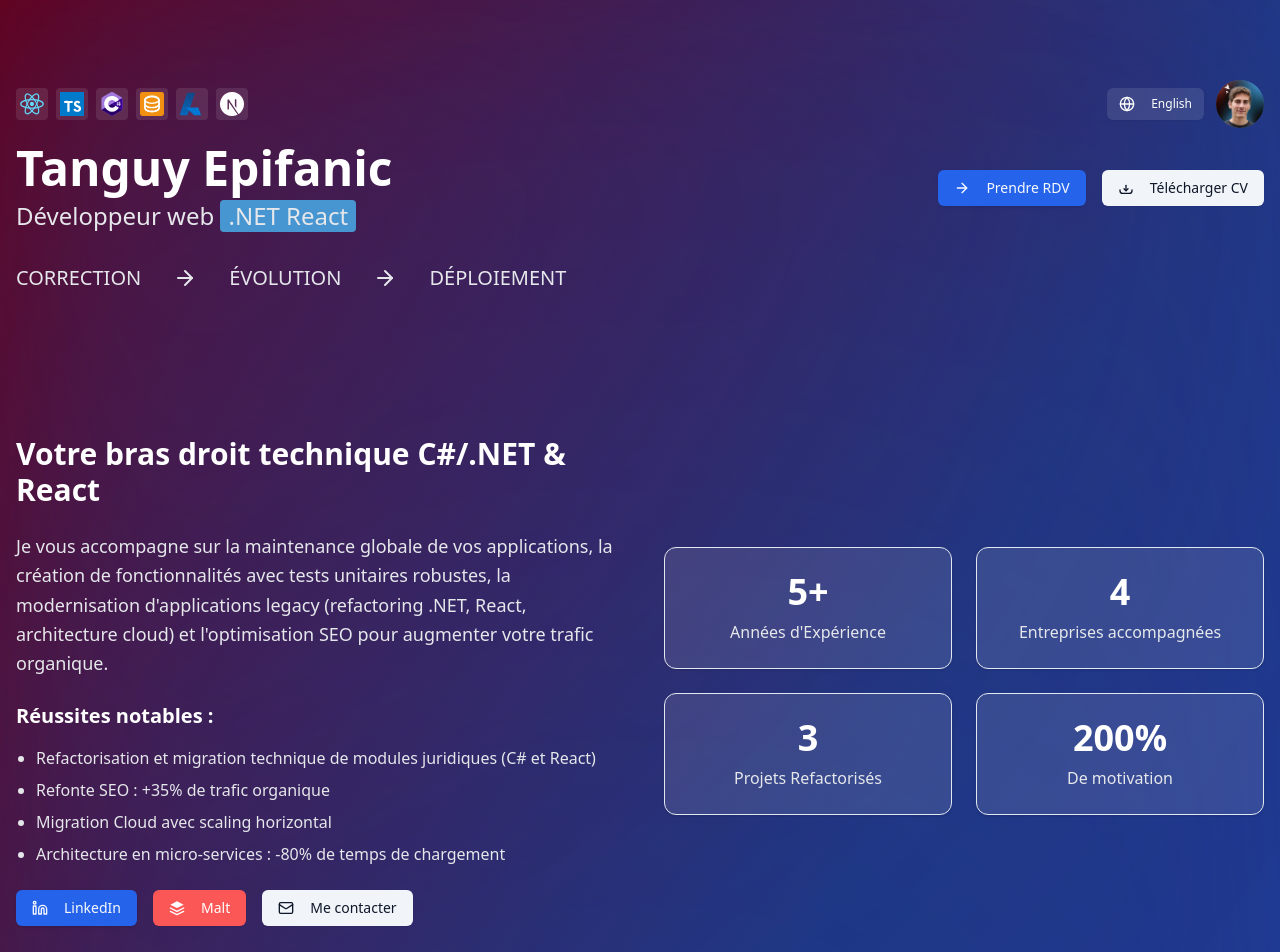
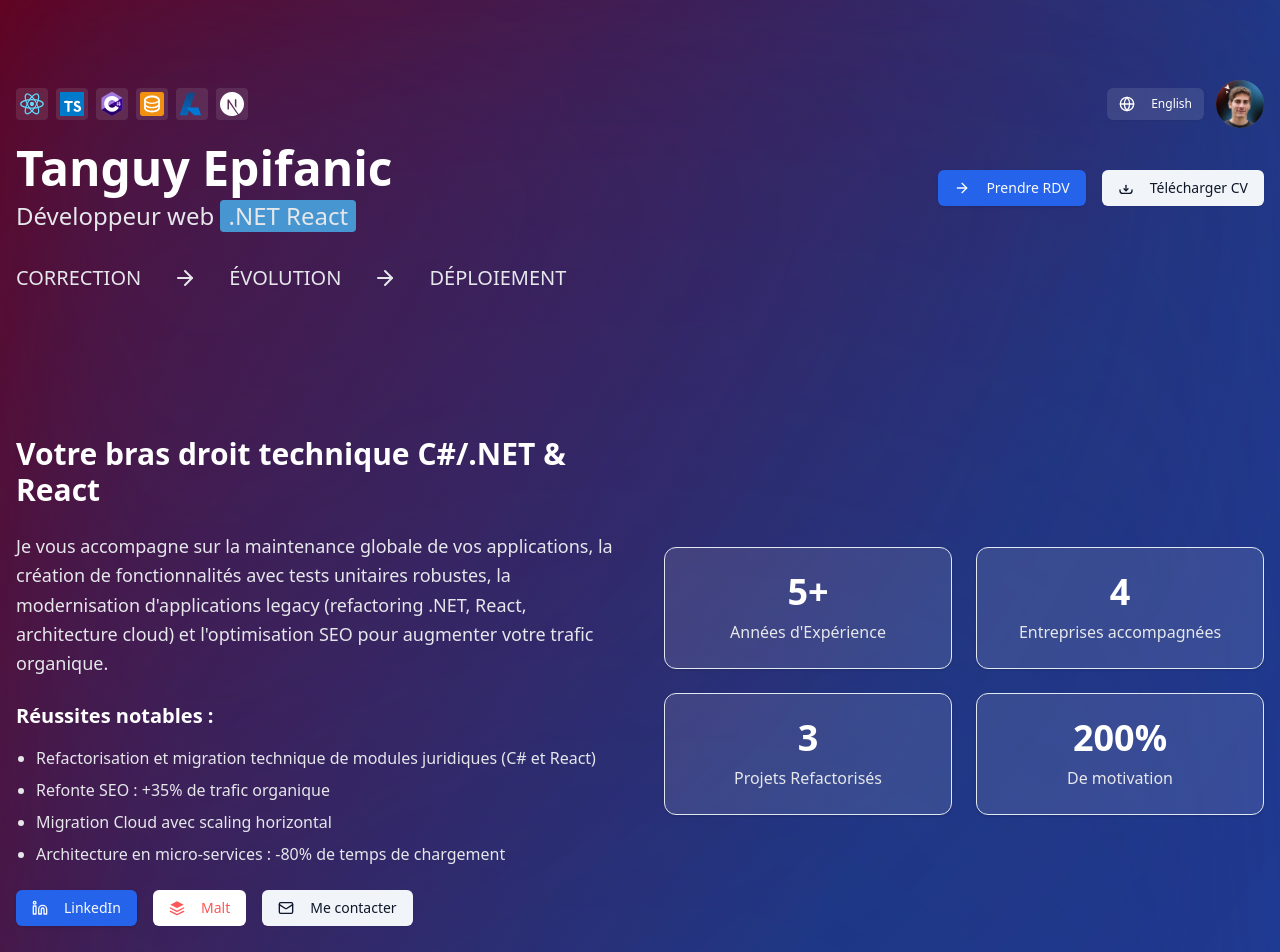
Before and after one commit to TEpifanic/portfolio, a Next.js app: page / in a window 1280 px wide. Shown: the top 952 px of the page. Built offline with nearby package versions, Linux system fonts and the light colour scheme.

Commit message:
Changed CV and Malt icon

```diff
--- a/app/page.tsx
+++ b/app/page.tsx
@@ -333,13 +333,13 @@ export default function Portfolio() {
               <div className="flex gap-4">
                 <Button asChild>
                   <Link href="https://www.linkedin.com/in/tanguy-epifanic/" target="_blank" rel="noopener noreferrer">
-                    <Linkedin className="w-4 h-4 mr-2" />
+                    <Linkedin className="w-5 h-5 mr-2" />
                     {t.linkedin}
                   </Link>
                 </Button>
-                <Button variant="outline" asChild className="bg-[#FC5757] text-white hover:bg-[#FC5757]/90 hover:text-white border-0">
+                <Button variant="outline" asChild className="bg-white hover:bg-white/90 text-[#FC5757] hover:text-[#FC5757] border-0">
                   <Link href="https://www.malt.fr/profile/tanguyepifanic" target="_blank" rel="noopener noreferrer">
-                    <svg className="w-4 h-4 mr-2" viewBox="0 0 24 24" fill="none" xmlns="http://www.w3.org/2000/svg">
+                    <svg className="w-5 h-5 mr-2" viewBox="0 0 24 24" fill="none" xmlns="http://www.w3.org/2000/svg">
                       <path d="M12 2L2 7L12 12L22 7L12 2Z" fill="currentColor" />
                       <path d="M2 17L12 22L22 17" stroke="currentColor" strokeWidth="2" strokeLinecap="round" strokeLinejoin="round" />
                       <path d="M2 12L12 17L22 12" stroke="currentColor" strokeWidth="2" strokeLinecap="round" strokeLinejoin="round" />
@@ -349,7 +349,7 @@ export default function Portfolio() {
                 </Button>
                 <Button variant="secondary" asChild>
                   <Link href="mailto:tanguy.epifanic@gmail.com">
-                    <Mail className="w-4 h-4 mr-2" />
+                    <Mail className="w-5 h-5 mr-2" />
                     {t.contact}
                   </Link>
                 </Button>
```
Also changed, not shown: 1 other file (tests, documents, lock files or other folders).
